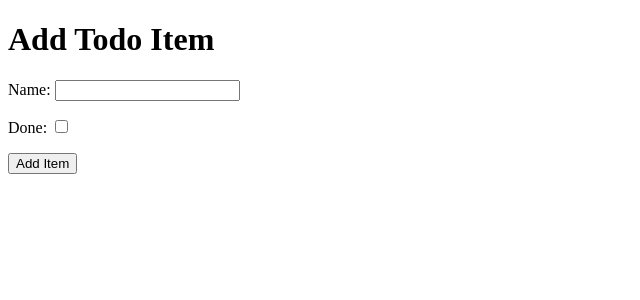
After one commit to ksagep/hello_django, a Django app: page /add in a window 1280 px wide. The commit adds this page. Shown: the top 300 px of the page, without its empty margins (0-640 px from the left). Run offline with Django 4.2, Linux system fonts and the light colour scheme.

Commit message:
Develop CR function from CRUD.

```diff
--- a/django_todo/urls.py
+++ b/django_todo/urls.py
@@ -15,9 +15,10 @@ Including another URLconf
 """
 from django.contrib import admin
 from django.urls import path
-from todo.views import get_todo_list
+from todo.views import get_todo_list, add_item
 
 urlpatterns = [
     path('admin/', admin.site.urls),
     path('', get_todo_list, name='get_todo_list'),
+    path('add', add_item, name='add'),
 ]
--- /dev/null
+++ b/todo/templates/todo/add_item.html
@@ -0,0 +1,33 @@
+<!DOCTYPE html>
+<html lang="en">
+<head>
+    <meta charset="UTF-8">
+    <meta http-equiv="X-UA-Compatible" content="IE=edge">
+    <meta name="viewport" content="width=device-width, initial-scale=1.0">
+    <title>Document</title>
+</head>
+<body>
+    <h1>Add Todo Item</h1>
+    <form method="POST" action="add">
+        {% csrf_token %}
+        <div>
+            <p>
+                <label for="id_name">Name: </label>
+                <input type="text" id="id_name" name="item_name"/>
+            </p>
+        </div>
+        <div>
+            <p>
+                <label for="id_done">Done: </label>
+                <input type="checkbox" id="id_done" name="done"/>
+            </p>
+        </div>
+        <div>
+            <p>
+                <button type="submit">Add Item</button>
+            </p>
+
+        </div>
+    </form>
+</body>
+</html>
--- a/todo/templates/todo/todo_list.html
+++ b/todo/templates/todo/todo_list.html
@@ -21,5 +21,6 @@
         <tr><td>You have nothing to do.</td></tr>
         {% endfor %}
     </table>
+    <a href="/add">Add an Item</a>
 </body>
 </html>
--- a/todo/views.py
+++ b/todo/views.py
@@ -1,4 +1,4 @@
-from django.shortcuts import render
+from django.shortcuts import render, redirect
 from .models import Item
 # Create your views here.
 
@@ -9,3 +9,12 @@ def get_todo_list(request):
         'items' : items
     }
     return render(request, "todo/todo_list.html", context)
+
+def add_item(request):
+    if request.method == 'POST':
+        name = request.POST.get('item.name')
+        done = 'done' in request.POST
+        Item.objects.create(name=name, done=done)
+
+        return redirect('get_todo_list')
+    return render(request, "todo/add_item.html")
```
